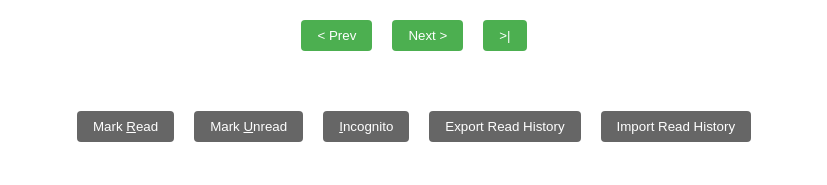
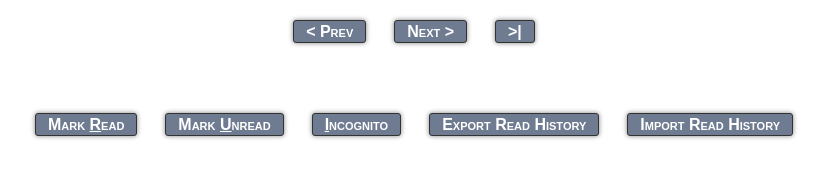
Before and after one commit to conjuncts/xkcd-reader, a website built with Vite: page index.html in a window 1280 px wide. Shown: the whole page, without its empty margins (226-1053 px from the left). Built offline with nearby package versions, Linux system fonts and the light colour scheme; no server answers.

Commit message:
Steal button styles from Randall and explainxkcd

```diff
--- a/src/styles.css
+++ b/src/styles.css
@@ -39,45 +39,45 @@
   transition: background-color 0.3s;
 }
 
-.navigation .button {
-  background-color: #4CAF50;
-}
-
-.navigation .button:hover {
-  background-color: #45a049;
-}
-
-.management .button {
-  background-color: #666;
-}
-
-.management .button:hover {
-  background-color: #45a049;
+.navigation .button, .management .button {
+  /*These CSS styles follow exactly xkcd and explainxkcd*/
+  background-color: #6E7B91;
+  border: 1.5px solid #333333;
+  border-radius: 3px 3px 3px 3px;
+  box-shadow: 0 0 5px 0 gray;
+  font-size: 16px;
+  font-variant: small-caps;
+  font-weight: 600;
+  margin: 0 4px;
+  padding: 1.5px 12px;
+  text-align: center;
 }
 
 .management .button.active {
-  background-color: #45a049;
+  background-color: #1976D2;
 }
 
+.navigation .button:hover, .management.management .button:hover {
+  background-color: #FFF;
+  color: #6E7B91;
+}
+
+
+
 .button:disabled.button:disabled {
-  background-color: #cccccc;
+  background-color: #B0BEC5;
   cursor: not-allowed;
 }
 
 #comicDisplay {
-  padding: 10px 10px 10px 10px;
-  border-radius: 8px;
+  padding: 20px 10px 10px 10px;
+  border-radius: 16px;
 }
 
 .previously-read {
-  /* border: 2px solid #4CAF50; */
-  background-color: #cccccc;
-
+  background-color: #ECEFF1;
 }
 
 .just-read {
-  /* border: 2px solid #cccccc; */
-  /* border: #cccccc; */
-  box-shadow:inset 0px 0px 0px 4px #cccccc;
-
+  box-shadow: inset 0px 0px 0px 4px #B0BEC5;
 }
```
